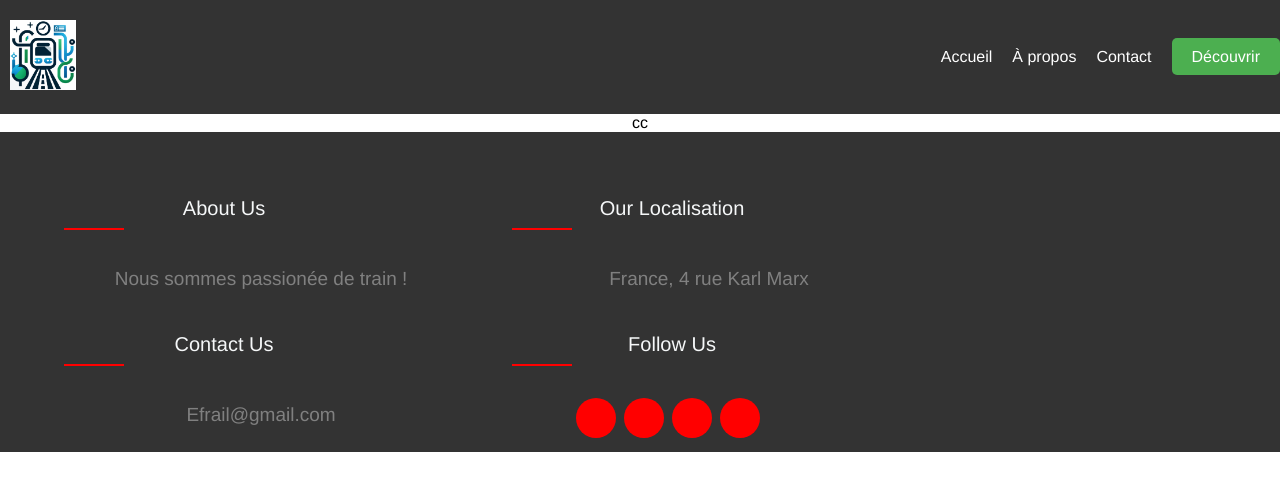
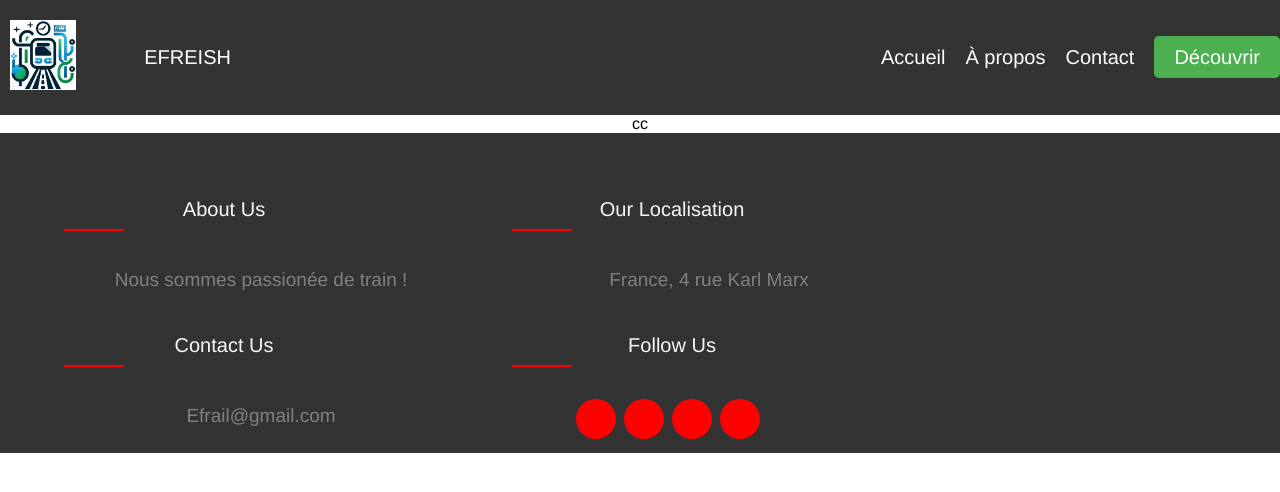
Before and after one commit to KaiZyX/MasterCampIT---Efrail, a Vue app in the folder vue-project/: page / in a window 1280 px wide. Shown: the top 492 px of the page. Built offline with nearby package versions, Linux system fonts and the light colour scheme.

Commit message:
melioration du header

```diff
--- a/vue-project/src/components/Header.vue
+++ b/vue-project/src/components/Header.vue
@@ -6,10 +6,11 @@
 
           </div>
           <ul>
+              <div class = "nom">EFREISH</div>
               <li><a href="#">Accueil</a></li>
               <li><a href="#">À propos</a></li>
               <li><a href="#">Contact</a></li>
-              <!-- Ajout du bouton Découvrir -->
+
               <li><a href="#">Découvrir</a></li>
           </ul>
       </nav>
@@ -27,6 +28,7 @@ export default {
 header {
   background-color: #333;
   padding: 20px 0;
+  font-size: 20px;
 }
 
 .logo img {
@@ -61,6 +63,9 @@ nav ul li a {
   transition: color 0.3s; /* Ajouter une transition pour les liens */
 }
 
+
+
+
 nav ul li a:hover {
   color: red; /* Changer la couleur au survol */
 }
@@ -74,4 +79,21 @@ nav ul li:last-child a {
 nav ul li:last-child a:hover {
   background-color: #f2f3f4;
 }
+
+.nom{
+
+  color: white;
+  text-decoration: none;
+  margin-right: 650px;
+
+
+}
+
+.nom:hover {
+  color: red; /* Changer la couleur au survol */
+}
+
+
+
+
 </style>
```
